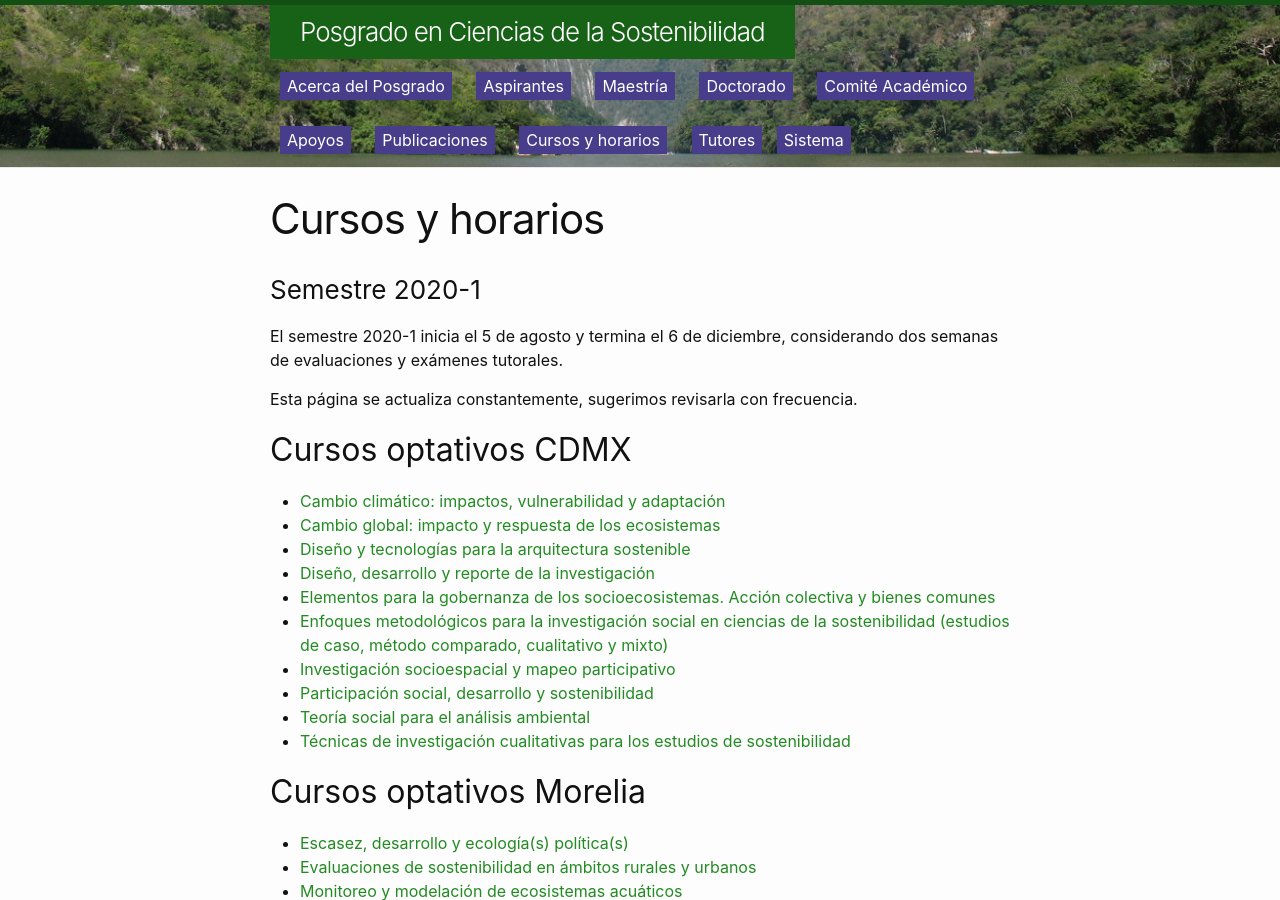
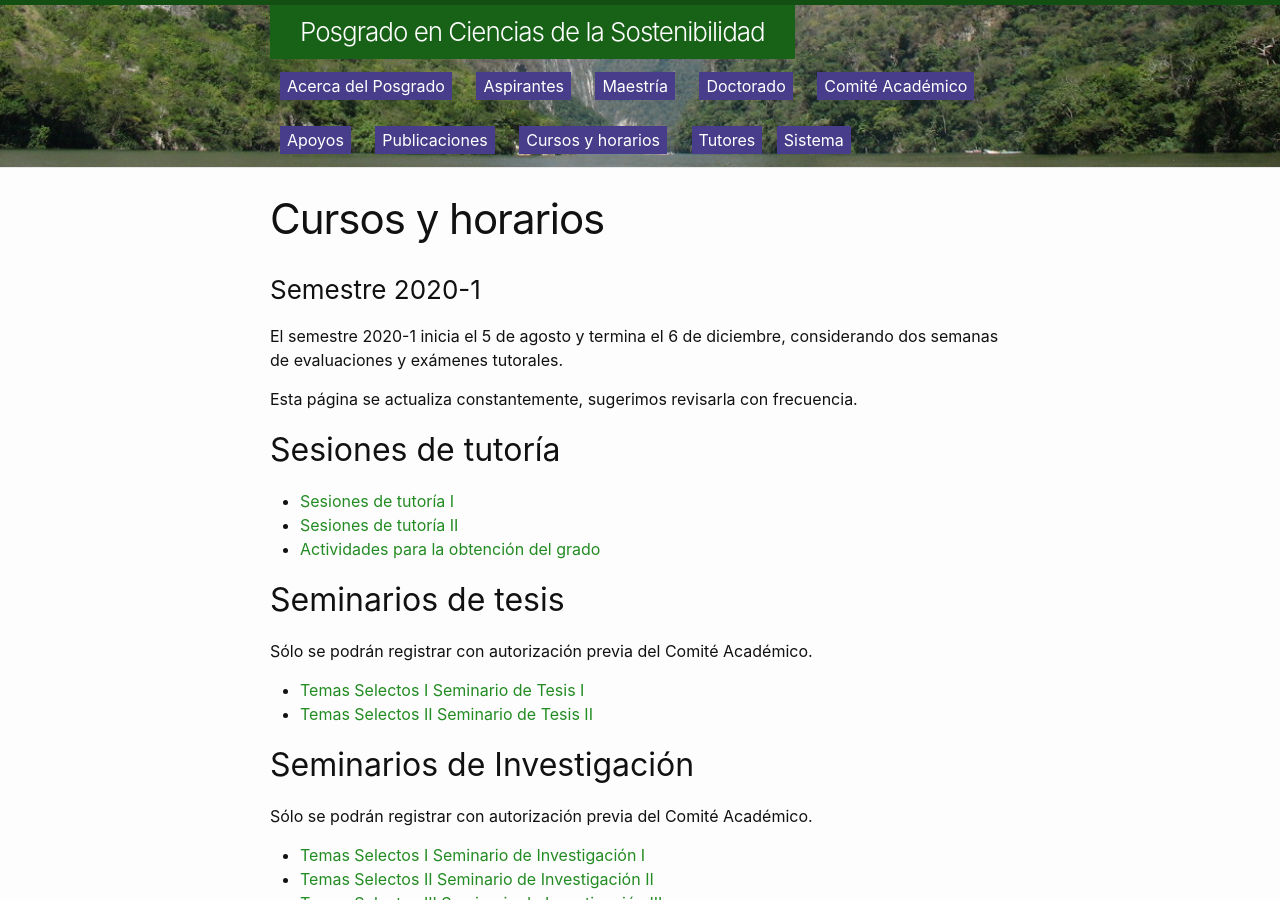
Before and after one commit to pcs-unam/pcs-unam.github.io, a Jekyll site: the page built from 08_cursos.md, in a window 1280 px wide and 900 px high. Built offline with Jekyll 4.4.1, drawn with Linux system fonts in a browser that asks for light colours.

Commit message:
Update 08_cursos.md

```diff
--- a/08_cursos.md
+++ b/08_cursos.md
@@ -21,29 +21,8 @@
 <!-- cursos-obligatorios-por-campo-cdmx -->
 <!-- cursos-obligatorios-por-campo-morelia -->
 <!-- cursos-obligatorios-por-campo-leon -->
-
-
-## Cursos optativos CDMX
-
- - [Cambio climático: impactos, vulnerabilidad y adaptación](/cursos/cambio-climatico-impactos-vulnerabilidad-y-adaptacion_cdmx/)
- - [Cambio global: impacto y respuesta de los ecosistemas](/cursos/cambio-global-impacto-y-respuesta-de-los-ecosistemas_cdmx/)
- - [Diseño y tecnologías para la arquitectura sostenible](/cursos/diseno-y-tecnologias-para-la-arquitectura-sostenible_cdmx/)
- - [Diseño, desarrollo y reporte de la investigación](/cursos/diseno-desarrollo-y-reporte-de-la-investigacion_cdmx/)
- - [Elementos para la gobernanza de los socioecosistemas. Acción colectiva y bienes comunes](/cursos/elementos-para-la-gobernanza-de-los-socioecosistemas-accion-colectiva-y-bienes-comunes_cdmx/)
- - [Enfoques metodológicos para la investigación social en ciencias de la sostenibilidad (estudios de caso, método comparado, cualitativo y mixto)](/cursos/enfoques-metodologicos-para-la-investigacion-social-en-ciencias-de-la-sostenibilidad-estudios-de-caso-metodo-comparado-cualitativo-y-mixto_cdmx/)
- - [Investigación socioespacial y mapeo participativo](/cursos/investigacion-socioespacial-y-mapeo-participativo_cdmx/)
- - [Participación social, desarrollo y sostenibilidad](/cursos/participacion-social-desarrollo-y-sostenibilidad_cdmx/)
- - [Teoría social para el análisis ambiental](/cursos/teoria-social-para-el-analisis-ambiental_cdmx/)
- - [Técnicas de investigación cualitativas para los estudios de sostenibilidad](/cursos/tecnicas-de-investigacion-cualitativas-para-los-estudios-de-sostenibilidad_cdmx/)
-
-
-
-## Cursos optativos Morelia
-
- - [Escasez, desarrollo y ecología(s) política(s)](/cursos/escasez-desarrollo-y-ecologias-politicas_morelia/)
- - [Evaluaciones de sostenibilidad en ámbitos rurales y urbanos](/cursos/evaluaciones-de-sostenibilidad-en-ambitos-rurales-y-urbanos_morelia/)
- - [Monitoreo y modelación de ecosistemas acuáticos](/cursos/monitoreo-y-modelacion-de-ecosistemas-acuaticos_morelia/)
-
+<!-- cursos-optativos-cdmx -->
+<!-- cursos-optativos-morelia -->
 <!-- cursos-optativos-leon -->
 
 
```
